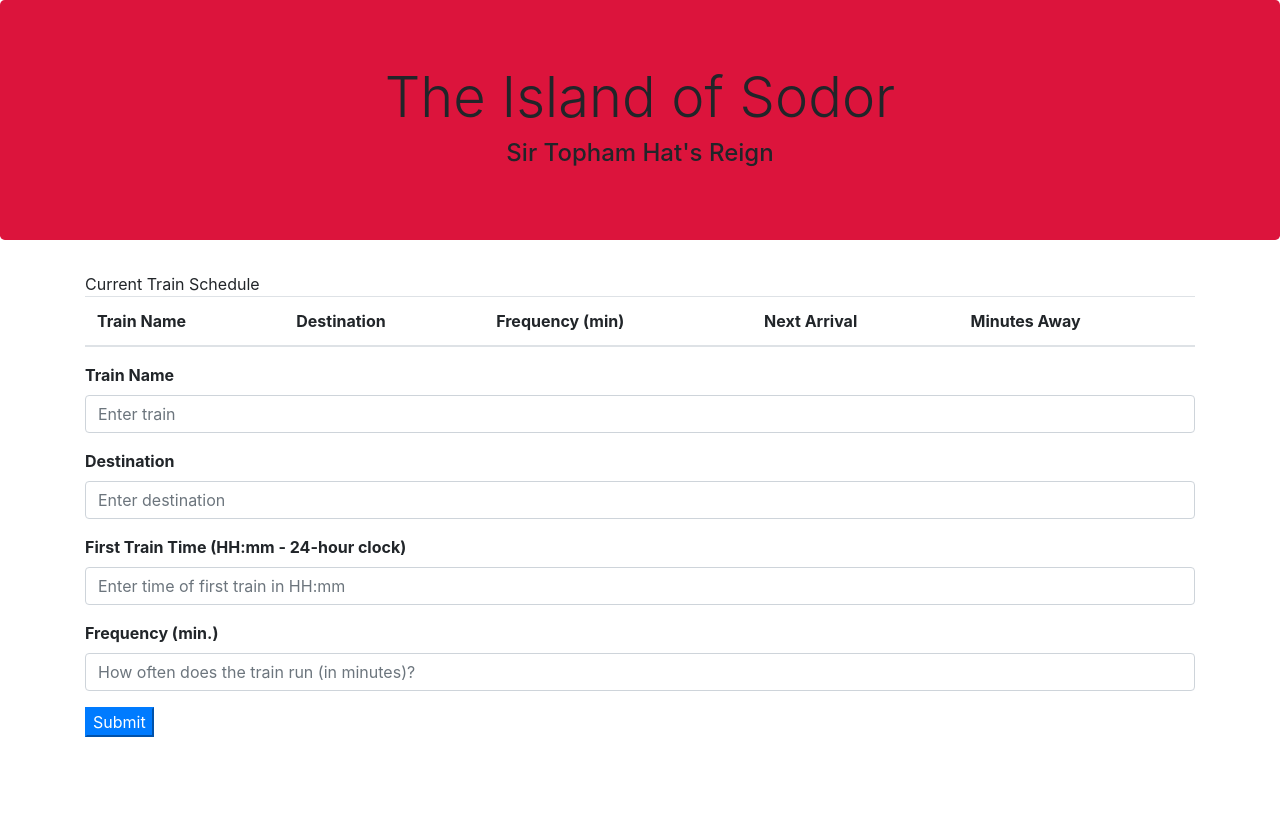
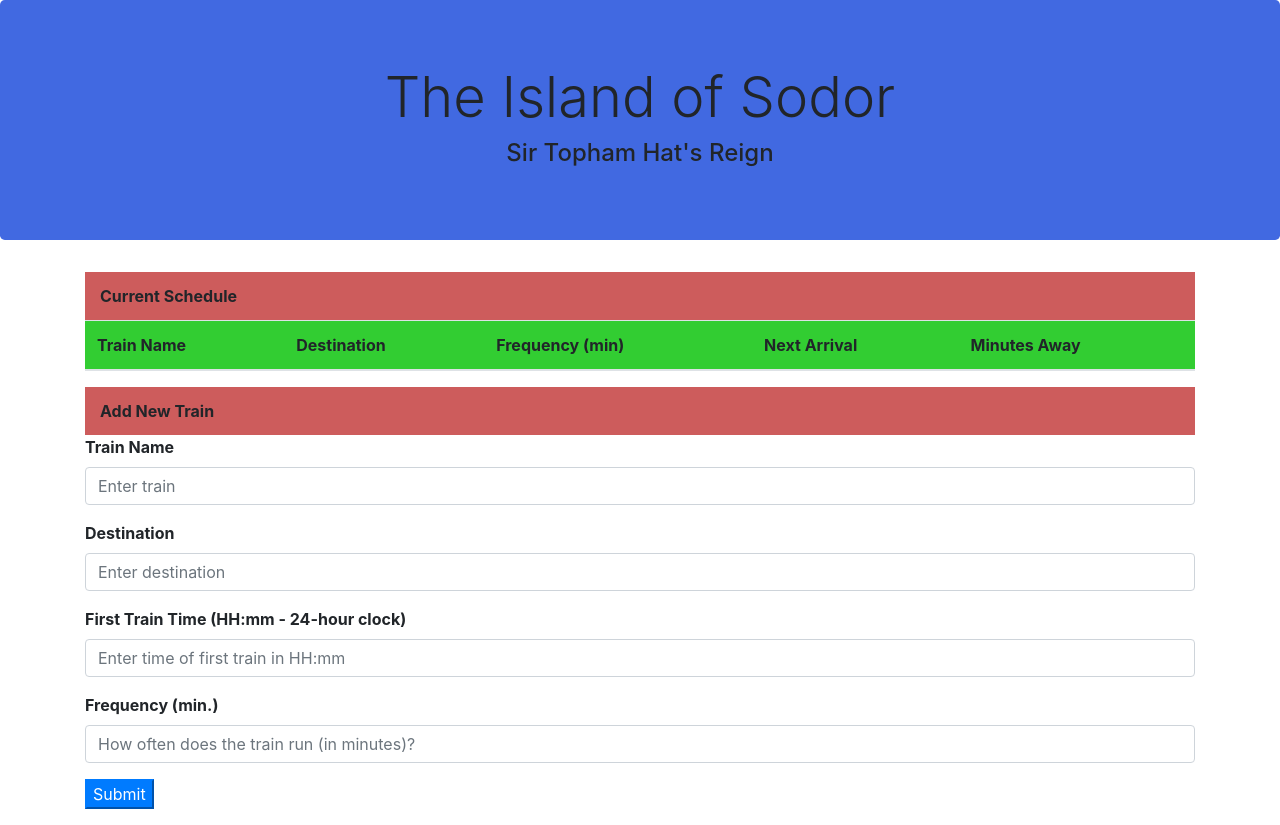
Before and after one commit to LGG233/Train-Schedule, a plain HTML site: page index.html in a window 1280 px wide. Before the commit the page ends 800 px from the top, so only its background shows below. Drawn offline with nearby package versions, Linux system fonts and the light colour scheme; no server answers.

Commit message:
Style improvements

```diff
--- a/assets/css/style.css
+++ b/assets/css/style.css
@@ -1,7 +1,20 @@
 .jumbotron {
-    background-color: crimson!important
+    background-color: royalblue!important
 }
 
+thead {
+    background-color: limegreen!important;
+}
+
+.table-top {
+    background-color: limegreen;
+}
+
+.table-header {
+    background-color: indianred;
+    line-height: 300%;
+    font-weight: bold;
+}
 .modal {
     display: none; /* Hidden by default */
     position: relative; /* Stay in place */
--- a/index.html
+++ b/index.html
@@ -18,7 +18,8 @@
         <h4 classs="lead">Sir Topham Hat's Reign</h4>
     </div>
     <div class="container scheduleWrapper">
-        <table class="table">Current Train Schedule
+        <div class="col-lg-12 table-header">Current Schedule<br></div>
+        <table class="table table-top">
             <thead>
                 <tr>
                     <th scope="col">Train Name</th>
@@ -32,6 +33,7 @@
         </table>
     </div>
     <div class="container addTrainWrapper">
+        <div class="col-lg-12 table-header">Add New Train<br></div>
         <form>
             <div class="form-group">
                 <label for="trainName"><strong>Train Name</strong></label>
```
Also changed, not shown: assets/javascript/trains.js (+6 -26 lines).
